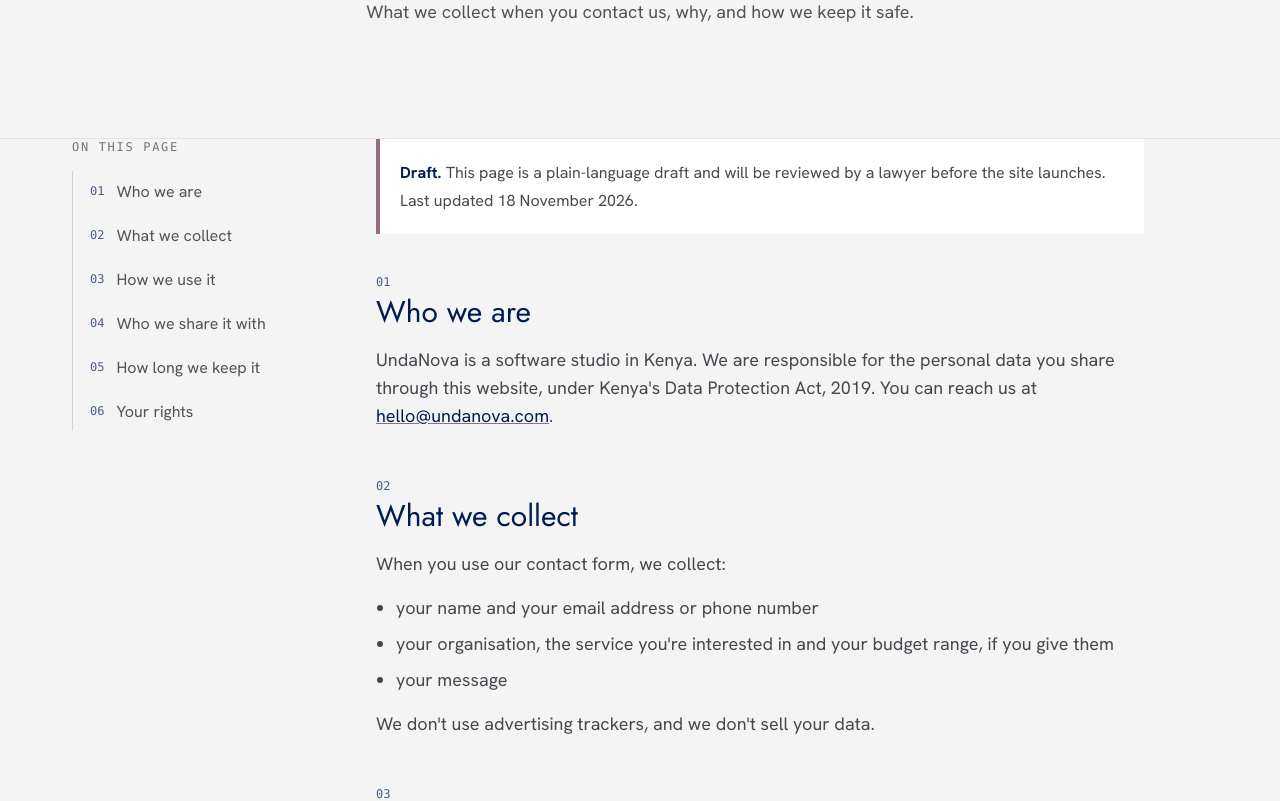
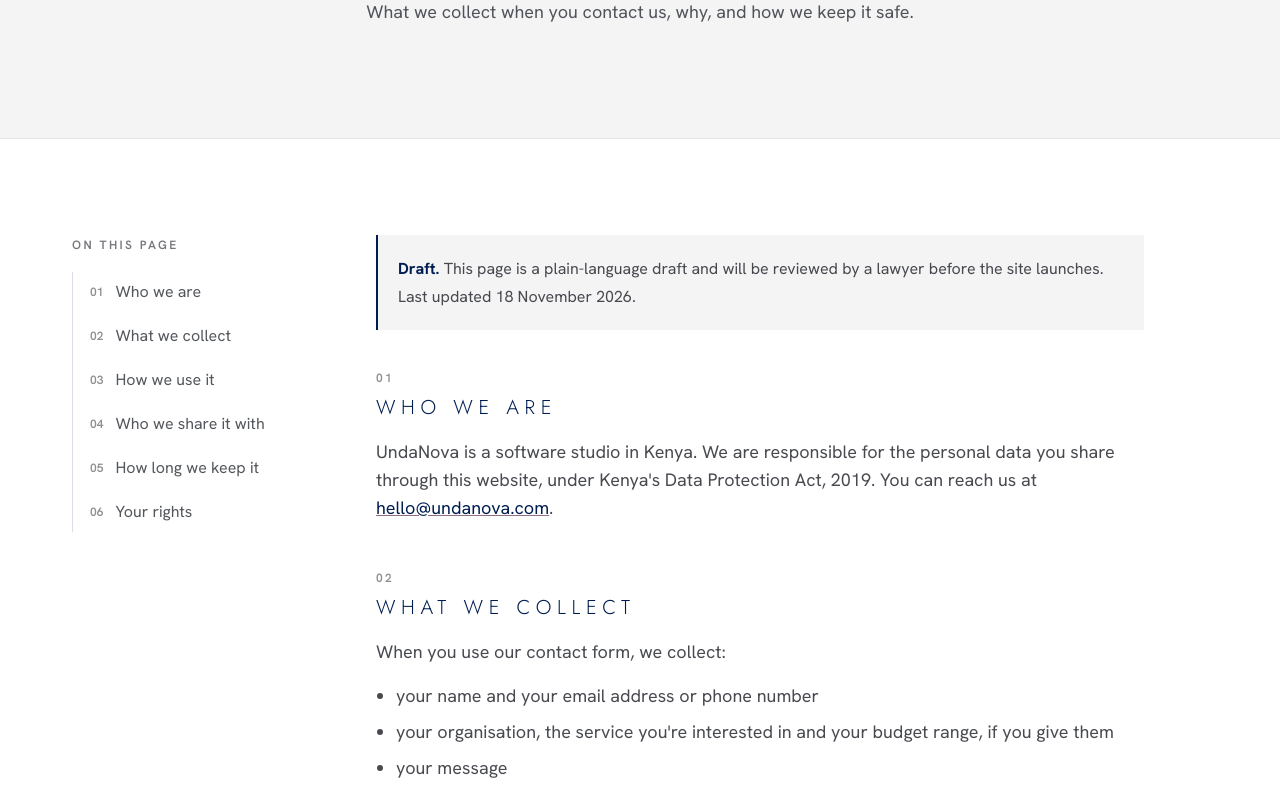
Before and after one commit to Jkosencha/undanova, a Next.js app: page /privacy in a window 1280 px wide. Shown: the part 340-1141 px from the top of the page. Built offline with nearby package versions, Linux system fonts and the light colour scheme.

Commit message:
Restyle FAQ and legal pages for the minimal design

```diff
--- a/src/components/faq.tsx
+++ b/src/components/faq.tsx
@@ -10,25 +10,25 @@ type FaqListProps = {
 export function FaqList({ faqs, structuredData = false }: FaqListProps) {
   return (
     <>
-      <div className="divide-y divide-navy/15 border-y border-navy/15">
+      <div className="divide-y divide-mist border-y border-mist">
         {faqs.map((f, i) => (
           <details key={f.q} className="group" name="faq" open={i === 0}>
-            <summary className="flex min-h-16 cursor-pointer list-none items-center justify-between gap-6 py-5 text-left font-heading text-lg font-semibold text-navy marker:hidden md:text-xl [&::-webkit-details-marker]:hidden">
+            <summary className="flex min-h-16 cursor-pointer list-none items-center justify-between gap-6 py-5 text-left font-heading text-lg font-normal text-navy marker:hidden [&::-webkit-details-marker]:hidden">
               <span className="flex items-baseline gap-4">
-                <span aria-hidden className="font-mono text-xs font-medium text-navy/70">
+                <span aria-hidden className="text-xs font-semibold tracking-[0.2em] text-ink/50">
                   {String(i + 1).padStart(2, "0")}
                 </span>
                 {f.q}
               </span>
               <span
                 aria-hidden
-                className="relative inline-flex size-9 shrink-0 items-center justify-center rounded-full border border-navy/25 transition-colors group-open:bg-navy group-open:text-white"
+                className="relative inline-flex size-9 shrink-0 items-center justify-center border border-navy/25 transition-colors group-open:bg-navy group-open:text-white"
               >
-                <span className="absolute h-0.5 w-3.5 bg-current" />
-                <span className="absolute h-3.5 w-0.5 bg-current transition-transform duration-300 group-open:rotate-90 group-open:scale-y-0" />
+                <span className="absolute h-px w-3.5 bg-current" />
+                <span className="absolute h-3.5 w-px bg-current transition-transform duration-300 group-open:rotate-90 group-open:scale-y-0" />
               </span>
             </summary>
-            <p className="max-w-3xl pb-6 pl-9 text-lg text-ink/75">{f.a}</p>
+            <p className="max-w-3xl pb-6 pl-9 text-ink/75">{f.a}</p>
           </details>
         ))}
       </div>
--- a/src/components/legal-page.tsx
+++ b/src/components/legal-page.tsx
@@ -19,18 +19,18 @@ export function LegalPage({
   return (
     <>
       <PageHeader eyebrow="Legal" title={title} intro={intro} />
-      <section className="bg-paper pb-20 md:pb-28">
+      <section className="bg-white py-16 md:py-24">
         <Container className="grid gap-12 lg:grid-cols-[240px_1fr] lg:gap-16">
           <nav aria-label="On this page" className="lg:sticky lg:top-28 lg:self-start">
-            <p className="font-mono text-xs font-medium uppercase tracking-[0.14em] text-ink/60">On this page</p>
+            <p className="caps-sm text-ink/60">On this page</p>
             <ol className="mt-4 space-y-1 border-l border-navy/15">
               {sections.map((s, i) => (
                 <li key={s.id}>
                   <a
                     href={`#${s.id}`}
-                    className="-ml-px flex min-h-10 items-center gap-3 border-l-2 border-transparent pl-4 text-ink/75 hover:border-plum hover:text-navy"
+                    className="-ml-px flex min-h-10 items-center gap-3 border-l-2 border-transparent pl-4 text-ink/75 hover:border-navy hover:text-navy"
                   >
-                    <span className="font-mono text-xs text-navy/70">{String(i + 1).padStart(2, "0")}</span>
+                    <span className="text-xs font-semibold text-ink/50">{String(i + 1).padStart(2, "0")}</span>
                     {s.title}
                   </a>
                 </li>
@@ -38,7 +38,7 @@ export function LegalPage({
             </ol>
           </nav>
           <div className="max-w-3xl">
-            <p className="border-l-4 border-plum bg-white p-5 text-ink/80">
+            <p className="border-l-2 border-navy bg-paper p-5 text-ink/80">
               {/* TODO: have a Kenyan lawyer review this page before launch. */}
               <strong className="text-navy">Draft.</strong> This page is a plain-language draft and will be reviewed by
               a lawyer before the site launches. Last updated {updated}.
@@ -46,8 +46,8 @@ export function LegalPage({
             <div className="mt-10 space-y-12">
               {sections.map((s, i) => (
                 <section key={s.id} id={s.id} aria-labelledby={`${s.id}-title`} className="scroll-mt-28">
-                  <p className="font-mono text-xs text-navy/70">{String(i + 1).padStart(2, "0")}</p>
-                  <h2 id={`${s.id}-title`} className="mt-1 text-2xl text-navy md:text-3xl">
+                  <p className="text-xs font-semibold tracking-[0.2em] text-ink/50">{String(i + 1).padStart(2, "0")}</p>
+                  <h2 id={`${s.id}-title`} className="caps mt-2 text-xl text-navy">
                     {s.title}
                   </h2>
                   <div className="mt-4 space-y-4 text-lg text-ink/80 [&_li]:ml-5 [&_li]:list-disc [&_ul]:space-y-2">
```
